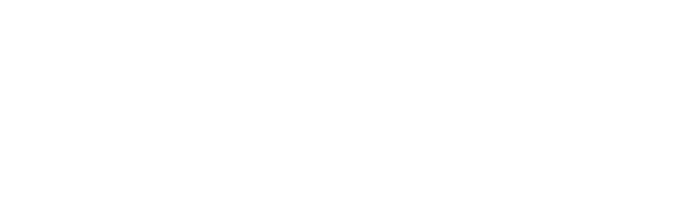
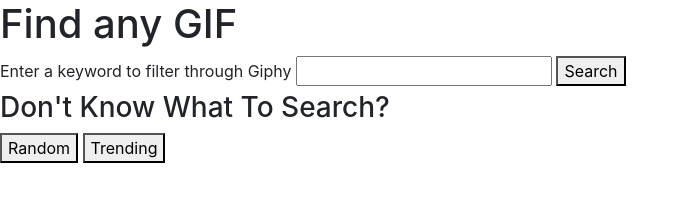
Before and after one commit to TimEmpey/giphy-search, a website built with webpack: page src/index.html in a window 1280 px wide. Shown: the whole page, without its empty margins (0-689 px from the left). Built offline with nearby package versions, Linux system fonts and the light colour scheme.

Commit message:
add html code

```diff
--- a/src/index.html
+++ b/src/index.html
@@ -1,9 +1,17 @@
 <!DOCTYPE html>
 <html>
 <head>
-  <title></title>
+  <title>Giphy Search</title>
 </head>
 <body>
-
+  <h1>Find any GIF</h1>
+  <form id="search">
+      <label for="keyword">Enter a keyword to filter through Giphy</label>
+  <input id="keyword" type="text" name="keyword">
+  <button type="submit">Search</button>
+  </form>
+  <h3>Don't Know What To Search?</h3>
+  <button type="click" id="random">Random</button>
+  <button type="click" id="trending">Trending</button>
 </body>
 </html>
```
